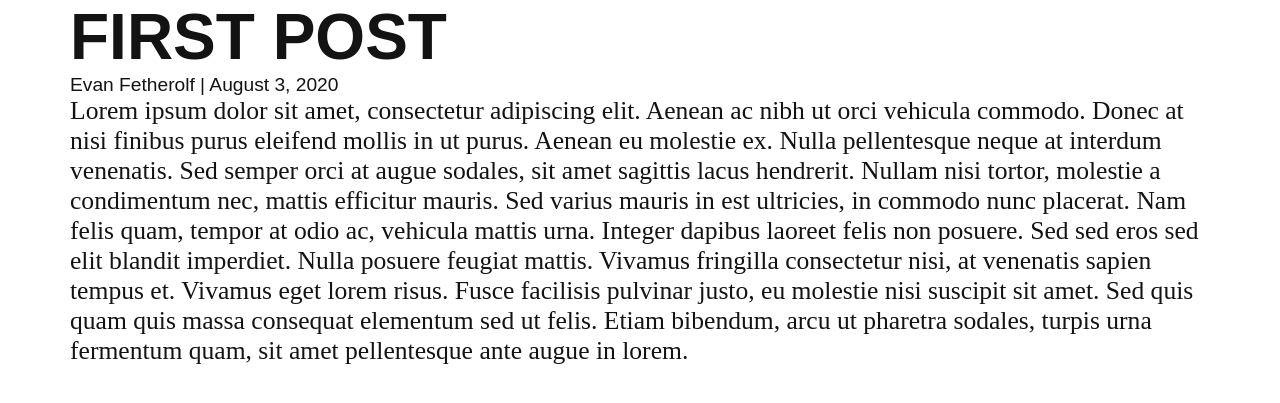
After one commit to efether234/evan-fetherolf, a Flask app: page /blog in a window 1280 px wide. The commit adds this page. Shown: the top 403 px of the page. Run offline with Flask 2, Linux system fonts and the light colour scheme; some web fonts are replaced.

Commit message:
Add blog page with basic styling.

```diff
--- /dev/null
+++ b/app.py
@@ -0,0 +1,5 @@
+from app import create_app
+
+if __name__ == '__main__':
+    app = create_app()
+    app.run(debug=True)
--- a/app/main/routes.py
+++ b/app/main/routes.py
@@ -1,9 +1,24 @@
 from flask import render_template
 
 from app.main import bp
+
+
+posts = [
+    {
+        'title': 'First Post',
+        'content': 'Lorem ipsum dolor sit amet, consectetur adipiscing elit. Aenean ac nibh ut orci vehicula commodo. Donec at nisi finibus purus eleifend mollis in ut purus. Aenean eu molestie ex. Nulla pellentesque neque at interdum venenatis. Sed semper orci at augue sodales, sit amet sagittis lacus hendrerit. Nullam nisi tortor, molestie a condimentum nec, mattis efficitur mauris. Sed varius mauris in est ultricies, in commodo nunc placerat. Nam felis quam, tempor at odio ac, vehicula mattis urna. Integer dapibus laoreet felis non posuere. Sed sed eros sed elit blandit imperdiet. Nulla posuere feugiat mattis. Vivamus fringilla consectetur nisi, at venenatis sapien tempus et. Vivamus eget lorem risus. Fusce facilisis pulvinar justo, eu molestie nisi suscipit sit amet. Sed quis quam quis massa consequat elementum sed ut felis. Etiam bibendum, arcu ut pharetra sodales, turpis urna fermentum quam, sit amet pellentesque ante augue in lorem.',
+        'author': 'Evan Fetherolf',
+        'date_posted': 'August 3, 2020'
+    }
+]
 
 
 @bp.route('/')
 @bp.route('/index')
 def index():
     return render_template('index.html')
+
+
+@bp.route('/blog')
+def blog():
+    return render_template('blog.html', posts=posts, title='Blog')
--- a/app/static/styles.css
+++ b/app/static/styles.css
@@ -1,11 +1,20 @@
-* {
+*,
+*::after,
+*::before {
+    box-sizing: inherit;
     margin: 0;
     padding: 0;
 }
 
 body {
+    box-sizing: border-box;
     color: #131313;
     font-size: 62.5%;
+}
+
+.container {
+    margin: 0 auto;
+    width: 1140px;
 }
 
 .site__title {
@@ -62,6 +71,27 @@ body {
     color: #fff;
 }
 
+/* ========================= */
+/* Blog Post                 */
+/* ========================= */
+
+.post__title {
+    font-family: brandon-grotesque, sans-serif;
+    font-size: 4rem;
+    text-transform: uppercase;
+}
+
+.post__dateline {
+    font-family: brandon-grotesque, sans-serif;
+    font-size: 1.2rem;
+    font-weight: 400;
+}
+
+.post__content {
+    font-family: adobe-caslon-pro, serif;
+    font-size: 1.6rem;
+}
+
 @media (prefers-color-scheme: dark) {
     body {
         background-color: #131313;
--- /dev/null
+++ b/app/templates/blog.html
@@ -0,0 +1,14 @@
+{% extends "base.html" %}
+{% block content %}
+    <!-- <h1>Blog</h1> -->
+    <div class="container">
+        {% for post in posts %}
+            <article class="post">
+                <h2 class="post__title">{{ post.title }}</h2>
+                <span class="post__dateline">{{ post.author }} | {{ post.date_posted }}</span>
+                <p class="post__content">{{ post.content }}</p>
+            </article>
+        {% endfor %}
+    </div>
+
+{% endblock content %}
```
Also changed, not shown: run.py (deleted, +0 -21 lines), 3 other files.
